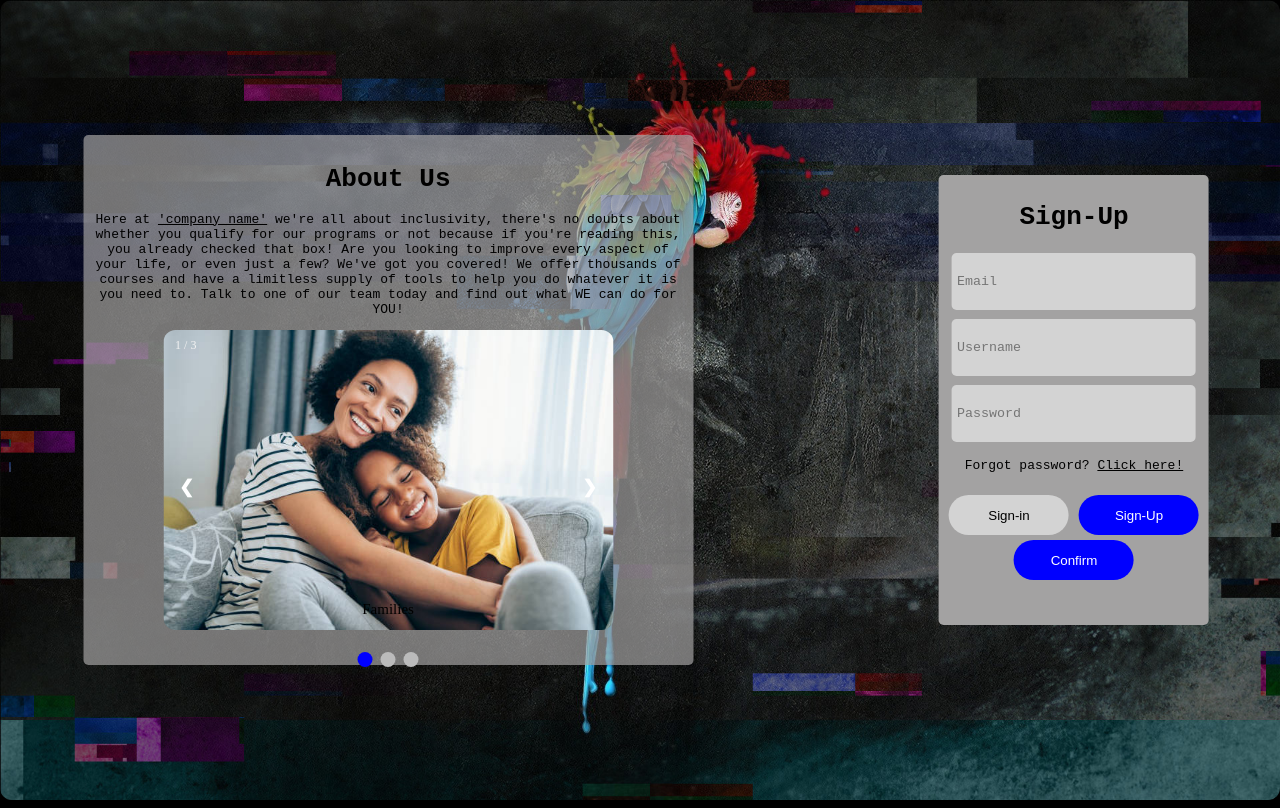
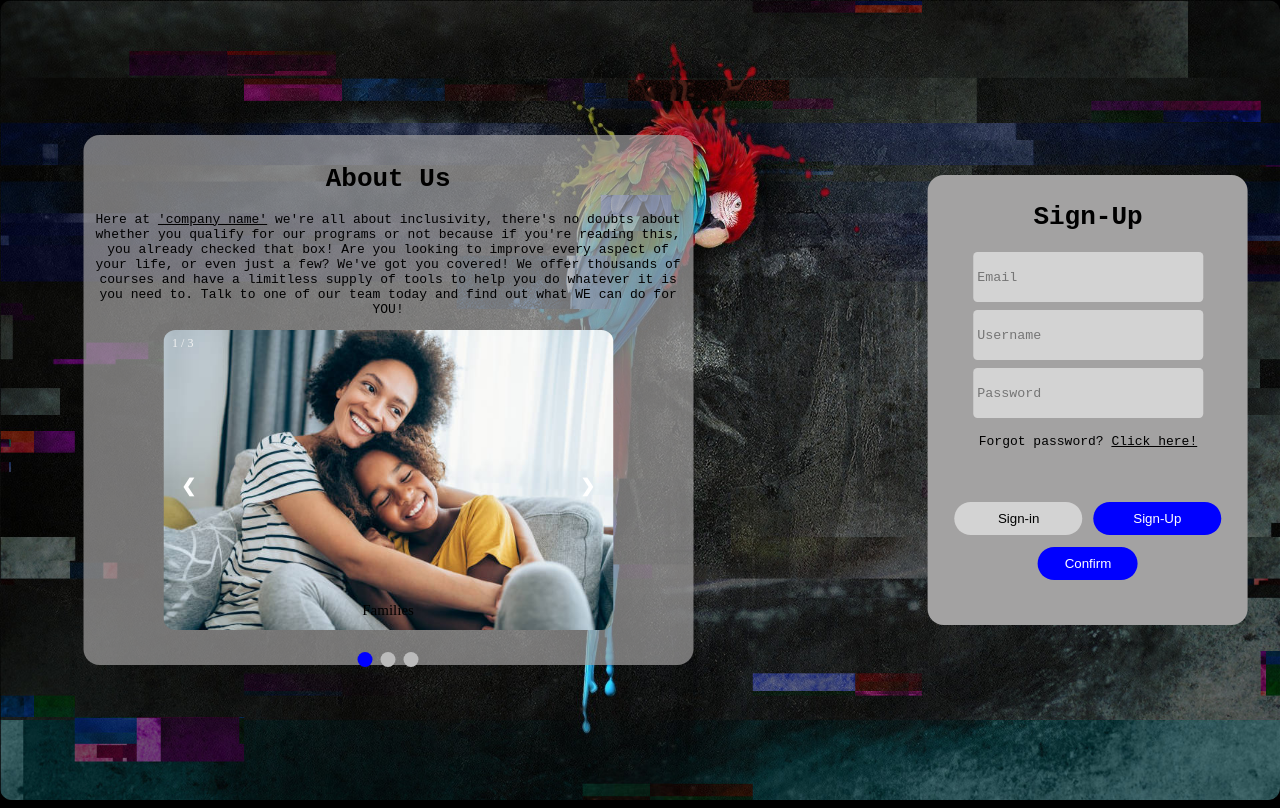
Before and after one commit to leonbyrde/example-website, a plain HTML site: page index.html in a window 1280 px wide. Drawn offline with Linux system fonts and the light colour scheme.

Commit message:
Update styles.css

```diff
--- a/styles.css
+++ b/styles.css
@@ -1,4 +1,4 @@
-body {
+ody {
     width: 100%;
     height: 100%;
 }
@@ -8,23 +8,23 @@ html {
     background: black;
 }
 .container {
-    width: 250px;
-    height: 400px;
+    width: 16.667em;
+    height: 26.667em;
 }
 .form-box {
     background-color: rgb(163, 162, 162);
-    border-radius: 5px;
-    height: 450px;
-    width: 270px;
-    padding: 10px 10px 10px;
+    border-radius: 1em;
+    height: 28.125em;
+    width: 20em;
+    padding: 0.625em 0.625em 0.625em;
     position: absolute;
     top: 50%;
     left: 78%;
     transform: translate(-22%, -50%);
 }
 .loginform {
-    height: 300px;
-    width: 250px;
+    height: 18.75em;
+    width: 14.667em;
     position: absolute;
     left: 50%;
     transform: translate(-50%);
@@ -33,11 +33,11 @@ html {
 }
 .in-field {
     background-color: transparent;
-    margin-bottom: 3px;
-    border-radius: 4px;
+    margin-bottom: 0.188em;
+    border-radius: 0.25em;
     display: flex;
     align-items: center;
-    max-height: 65px;
+    max-height: 4.063em;
     transition: max-height 0.5s;
     overflow: hidden;
 }
@@ -45,14 +45,14 @@ input {
     width: 100%;
     font-family: monospace;
     background-color: lightgray;
-    border-radius: 5px;
-    margin: 3px;
+    border-radius: 0.313em;
+    margin: 0.188em;
     border: none;
     outline: none;
-    padding: 21px 5px;
+    padding: 1.313em 0.313em;
 }
 .btns {
-    width: 250px;
+    width: 16.667em;
     display: flex;
     justify-content: space-between;
     align-items: center;
@@ -65,10 +65,10 @@ input {
     flex-basis: 48%;
     background-color: blue;
     color: #fff;
-    margin-top: 10px;
-    height: 40px;
-    width: 120px;
-    border-radius: 20px;
+    margin-top: 0.625em;
+    height: 2.5em;
+    width: 7.5em;
+    border-radius: 1.25em;
     border: 0;
     outline: 0;
     cursor: pointer;
@@ -81,7 +81,7 @@ input {
 
 }
 .submit {
-    width: 250px;
+    width: 16.667em;
     display: flex;
     justify-content: space-between;
     align-items: center;
@@ -97,8 +97,8 @@ input {
     flex-basis: 48%;
     background: blue;
     color: #fff;
-    height: 40px;
-    border-radius: 20px;
+    height: 2.5em;
+    border-radius: 1.25em;
     border: 0;
     outline: 0;
     cursor: pointer;
@@ -106,11 +106,11 @@ input {
 }
 .forgot {
     background-color: transparent;
-    margin-bottom: 3px;
-    border-radius: 4px;
+    margin-bottom: 0.188em;
+    border-radius: 0.25em;
     display: flex;
     align-items: center;
-    max-height: 65px;
+    max-height: 4.063em;
     transition: max-height 0.5s;
     overflow: hidden;
 }
@@ -128,24 +128,28 @@ h1 {
     font-family: monospace;
     text-align: center;
 }
-
 p {
     font-family: monospace;
     text-align: center;
 }
+
 .click {
     color: black;
-    transition: color .25s;
+    transition: color 0.25s;
 }
+
 .click:hover {
     color: blue;
 }
+
 .link {
     color: black;
 }
+
 .link:hover {
     cursor: none;
 }
+
 .background {
     width: 100%;
     height: 100%;
@@ -154,23 +158,26 @@ p {
     left: 50%;
     transform: translate(-50%, -50%);
 }
+
 .info-screen {
     background-color: rgb(163, 162, 162, 0.7);
     color: black;
-    border-radius: 5px;
-    height: 530px;
-    width: 610px;
-    padding: 12px;
+    border-radius: 1em;
+    height: 33.125em;
+    width: 38.125em;
+    padding: 0.75em;
     position: absolute;
     top: 50%;
     left: 47%;
-    transform: translate(-85%, -50% );
+    transform: translate(-85%, -50%);
 }
 
-* {box-sizing:border-box}
+* {
+    box-sizing: border-box;
+}
 
 .slideshow-container {
-  max-width: 450px;
+    max-width: 28.125em;
     position: relative;
     margin: auto;
 }
@@ -179,60 +186,63 @@ p {
     display: none;
 }
 
-.prev, .next {
+.prev,
+.next {
     cursor: pointer;
     position: absolute;
     top: 50%;
     width: auto;
-  margin-top: -22px;
-  padding: 16px;
+    margin-top: -1.375em;
+    padding: 1em;
     color: white;
     font-weight: bold;
-  font-size: 18px;
+    font-size: 1.125em;
     transition: 0.6s ease;
-  border-radius: 0 3px 3px 0;
+    border-radius: 0 0.1875em 0.1875em 0;
     user-select: none;
 }
 
 .next {
     right: 0;
-  border-radius: 3px 0 0 3px;
+    border-radius: 0.1875em 0 0 0.1875em;
 }
 
-.prev:hover, .next:hover {
-  background-color: rgba(0,0,0,0.8);
+.prev:hover,
+.next:hover {
+    background-color: rgba(0, 0, 0, 0.8);
 }
 
 .text {
     color: black;
-  font-size: 15px;
-  padding: 8px 12px;
+    font-size: 0.9375em;
+    padding: 0.5em 0.75em;
     position: absolute;
-  bottom: 8px;
+    bottom: 0.5em;
     width: 100%;
     text-align: center;
 }
 
 .numbertext {
     color: #f2f2f2;
-  font-size: 12px;
-  padding: 8px 12px;
+    font-size: 0.75em;
+    padding: 0.5em 0.75em;
     position: absolute;
     top: 0;
 }
 
 .dot {
     cursor: pointer;
-  height: 15px;
-  width: 15px;
-  margin: 0 2px;
+    height: 0.9375em;
+    width: 0.9375em;
+    margin: 0 0.125em;
     background-color: #bbb;
     border-radius: 50%;
     display: inline-block;
     transition: background-color 0.6s ease;
 }
 
-.active, .dot:hover {
+.active,
+.dot:hover {
     background-color: blue;
 }
 
@@ -242,10 +252,14 @@ p {
 }
 
 @keyframes fade {
-  from {opacity: .4}
-  to {opacity: 1}
+    from {
+        opacity: 0.4;
+    }
+
+    to {
+        opacity: 1;
+    }
 }
 
 img {
-    border-radius:12px;
-}
+    border-radius: 0.75em;}
```
Lines whose indentation alone changed are shown as unchanged.
